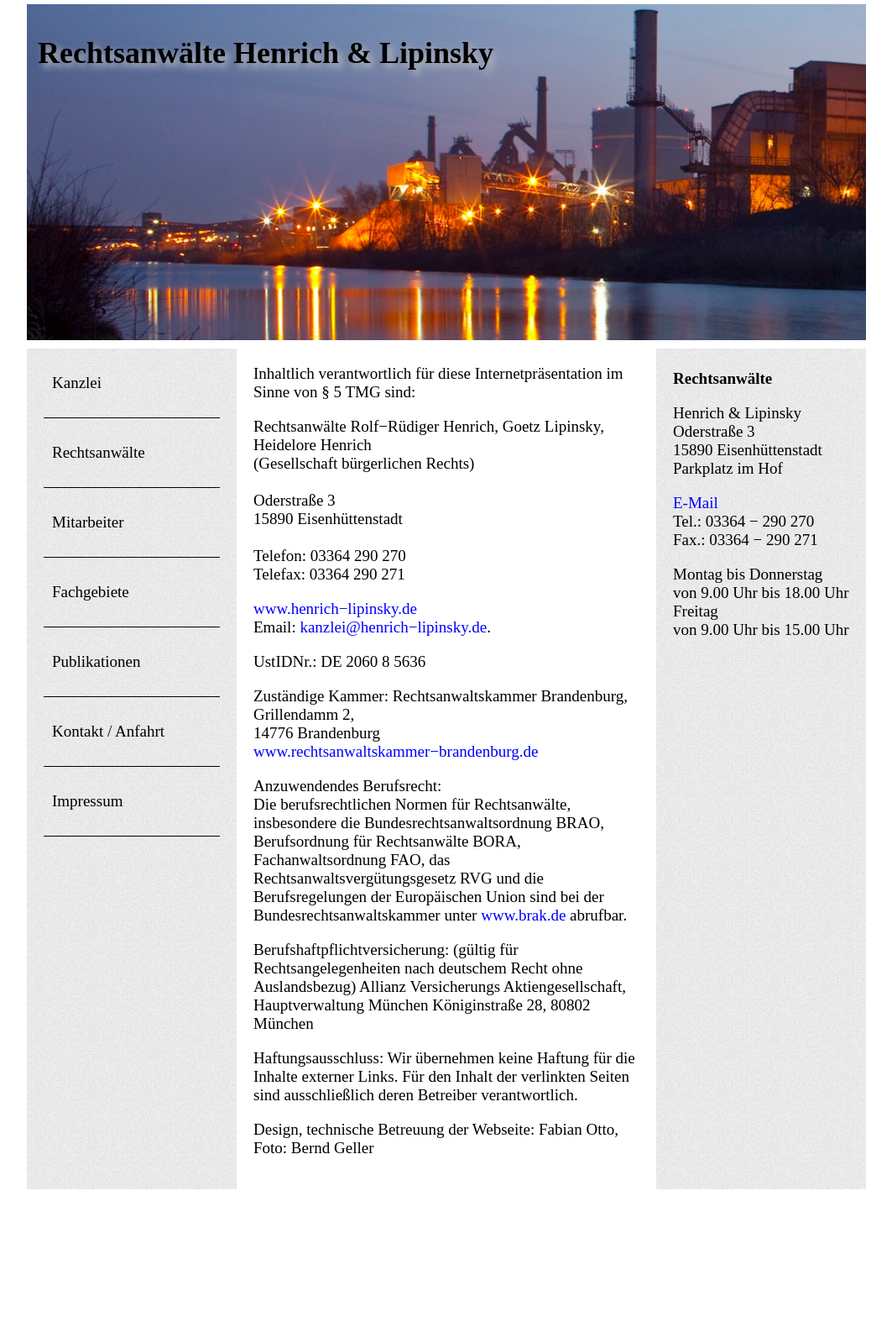
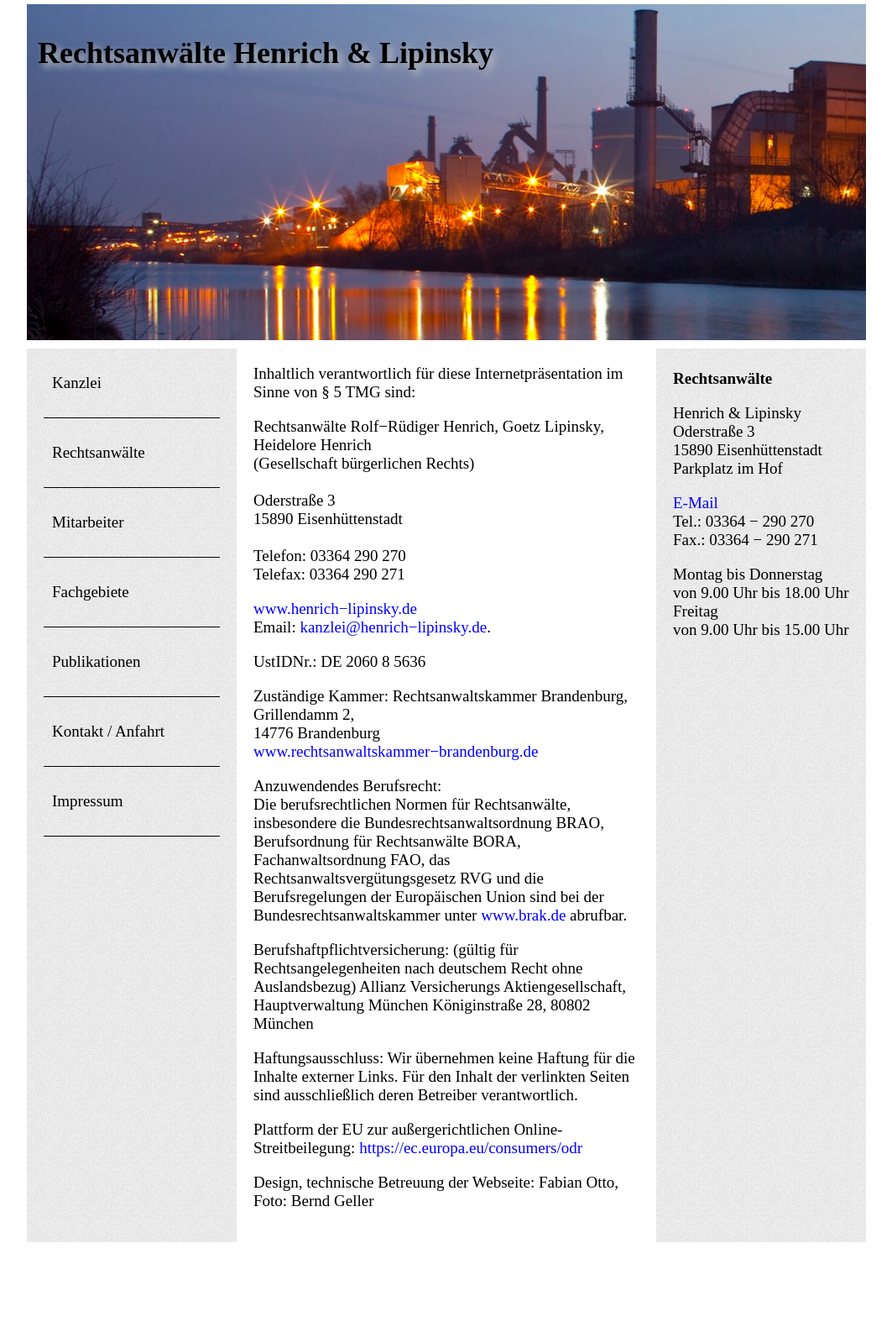
Before and after one commit to zickzackv/henrich-lipinsky.de, a Jekyll site: the page built from impressum/index.html, in a window 1280 px wide. Shown: the whole page at 84% size, without its empty margins (108-1171 px from the left). Built offline with Jekyll 4.4.1, drawn with Linux system fonts in a browser that asks for light colours; Markdown is read by kramdown in place of the engine named in the settings; before the commit the page ends 1536 px from its top, so only the background shows below that.

Commit message:
Updated Impressum with ODR-Verordnung

```diff
--- a/impressum/index.html
+++ b/impressum/index.html
@@ -47,6 +47,10 @@ Links. Für den Inhalt der verlinkten Seiten sind ausschließlich deren
 Betreiber verantwortlich.
 </p>
 
+<p>
+ Plattform der EU zur außergerichtlichen Online-Streitbeilegung: <a href="https://ec.europa.eu/consumers/odr">https://ec.europa.eu/consumers/odr</a>
+</p>
+
 <p class="support">
     Design, technische Betreuung der Webseite: Fabian Otto,  Foto: Bernd Geller
 </p>
```
